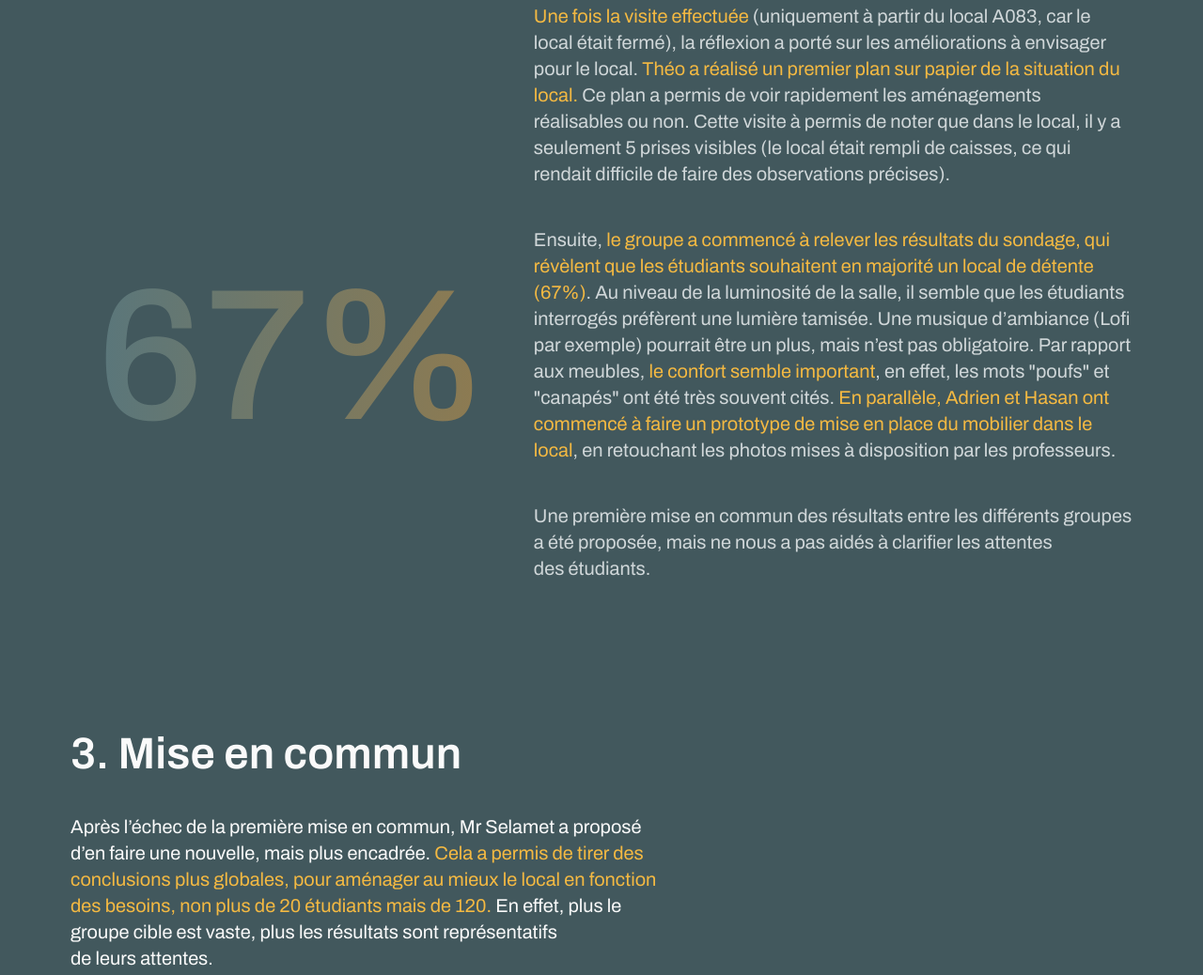
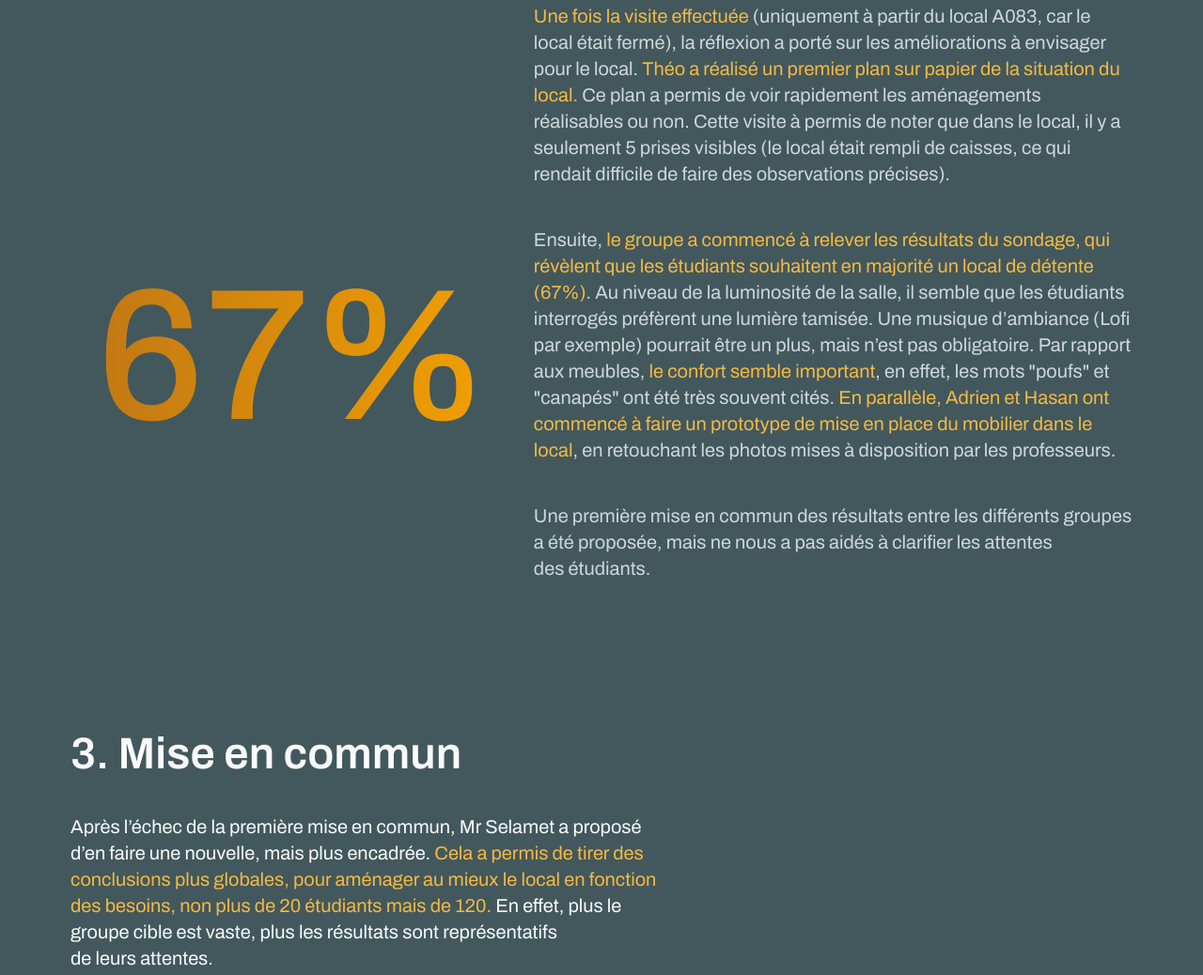
Before and after one commit to Foxx05/PRUX, a website: page src/index.html in a window 1280 px wide. Shown: the part 1874-2912 px from the top of the page at 94% size. Drawn offline with nearby package versions, Linux system fonts and the light colour scheme; some packages are replaced by stand-ins of ours; files that its build step writes are made by us from their sources; a script that the page names is missing.

```diff
--- a/src/styles/app.scss
+++ b/src/styles/app.scss
@@ -139,7 +139,7 @@
     grid-column: 1/-1;
     text-align: center;
     margin: 0;
-    background: linear-gradient(0.25turn, #56767e, #927b4d);
+    background: linear-gradient(0.25turn, #c07615, #f3a200);
     background-clip: text;
     color: transparent;
 }
```
Also changed, not shown: src/assets/images/loupe.webp.
